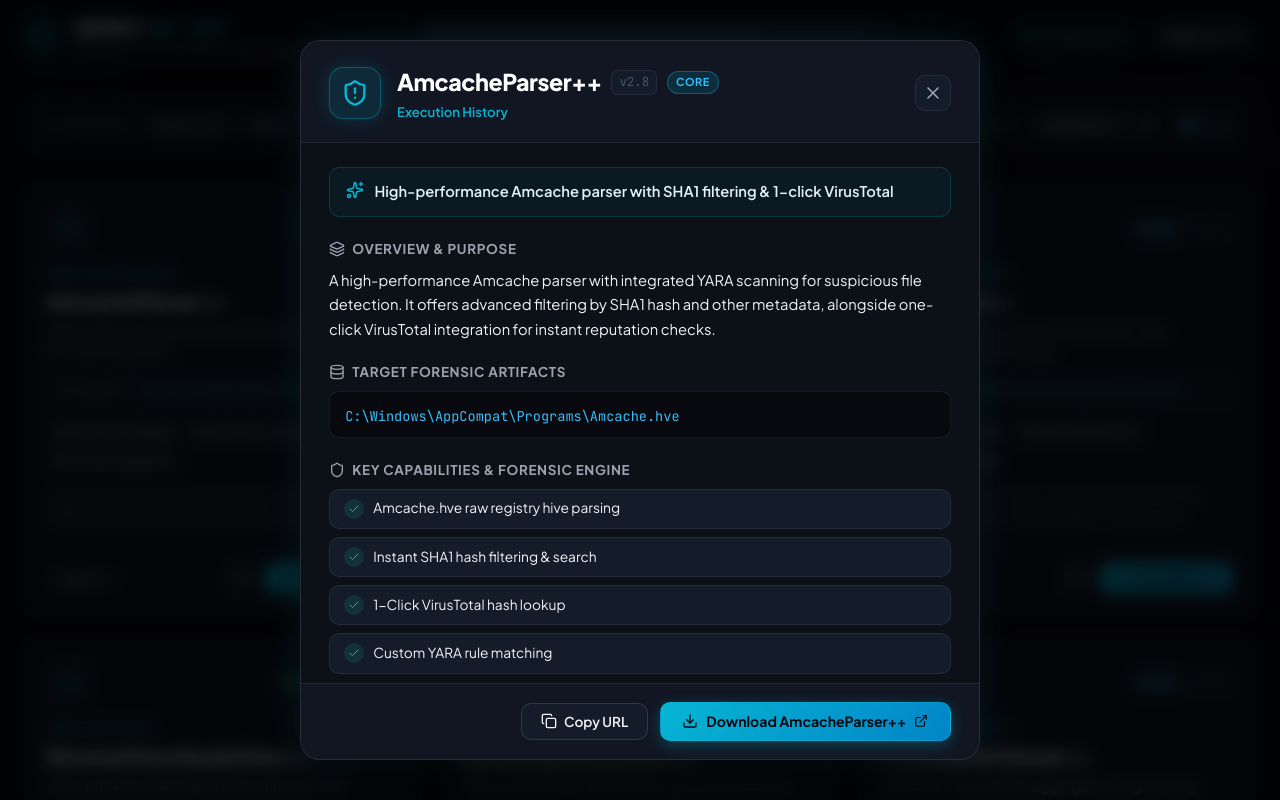
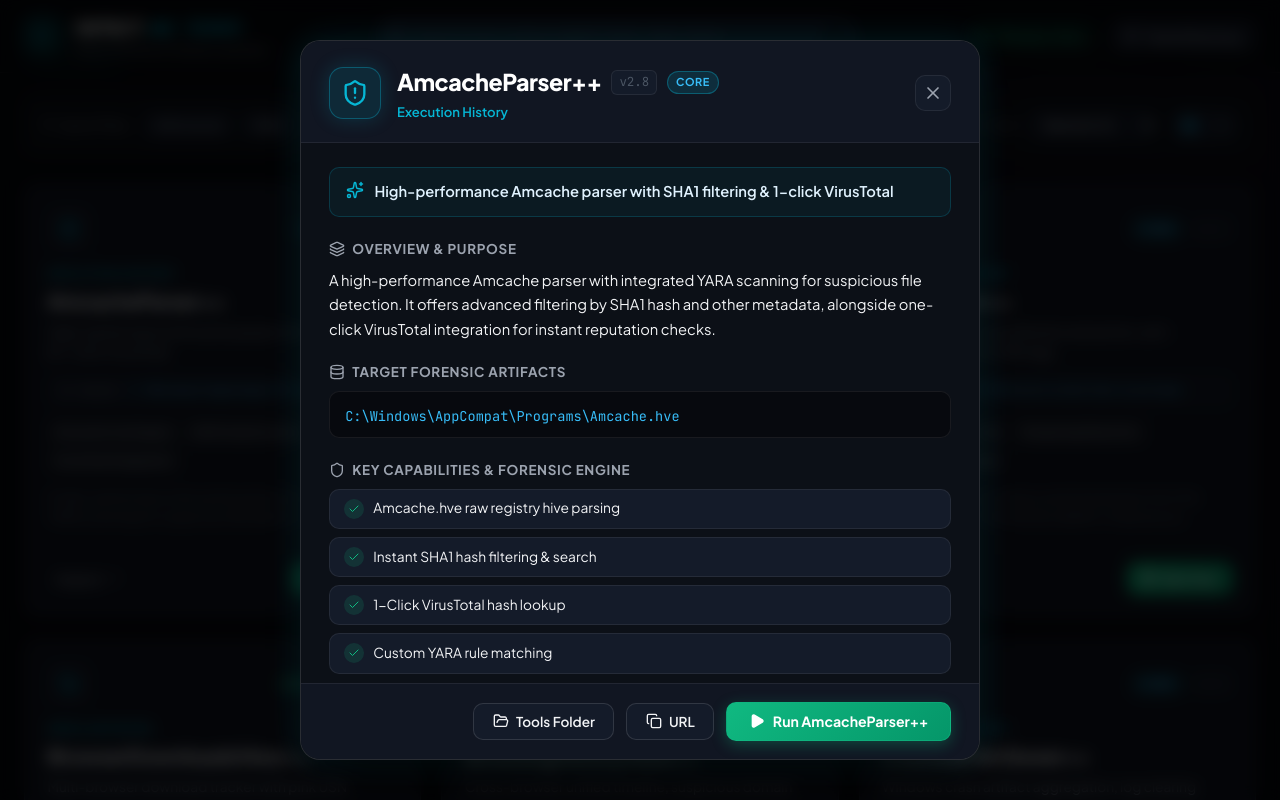
Before and after one commit to barron-local/detect-demo, a React (Vite) app: page / in a window 1280 px wide. Both pictures are taken after a click on the button 222 px from the left and 909 px from the top of the page. Shown: the part 509-1309 px from the top of the page. Built offline with nearby package versions, Linux system fonts and the light colour scheme.

Commit message:
feat(launcher): execute forensic tools directly natively from app with live process management

```diff
--- a/src/App.css
+++ b/src/App.css
@@ -18,6 +18,7 @@
   --accent-purple: #a855f7;
   --accent-pink: #ec4899;
   --accent-amber: #f59e0b;
+  --accent-red: #ef4444;
 
   --text-primary: #f3f4f6;
   --text-secondary: #9ca3af;
@@ -256,6 +257,12 @@
   color: var(--accent-emerald);
 }
 
+.pill-running {
+  background: rgba(6, 182, 212, 0.15);
+  border-color: rgba(6, 182, 212, 0.4);
+  color: #38bdf8;
+}
+
 .pulse-dot {
   width: 6px;
   height: 6px;
@@ -263,6 +270,15 @@
   border-radius: 50%;
   box-shadow: 0 0 8px var(--accent-emerald);
   animation: pulse 2s infinite ease-in-out;
+}
+
+.pulse-dot-mini {
+  width: 6px;
+  height: 6px;
+  background-color: var(--accent-cyan);
+  border-radius: 50%;
+  box-shadow: 0 0 8px var(--accent-cyan);
+  animation: pulse 1.5s infinite ease-in-out;
 }
 
 @keyframes pulse {
@@ -273,7 +289,7 @@
 .nav-link-btn {
   display: inline-flex;
   align-items: center;
-  gap: 0.4rem;
+  gap: 0.45rem;
   background: var(--bg-surface);
   border: 1px solid var(--border-subtle);
   color: var(--text-secondary);
@@ -283,6 +299,7 @@
   border-radius: var(--radius-md);
   cursor: pointer;
   transition: var(--transition-fast);
+  font-family: inherit;
 }
 
 .nav-link-btn:hover {
@@ -618,6 +635,12 @@
   box-shadow: 0 12px 30px -5px rgba(0, 0, 0, 0.6), 0 0 20px -3px rgba(6, 182, 212, 0.15);
 }
 
+.card-running {
+  border-color: rgba(16, 185, 129, 0.5) !important;
+  background: #0d171d !important;
+  box-shadow: 0 0 25px rgba(16, 185, 129, 0.2) !important;
+}
+
 .tool-card-glow {
   position: absolute;
   top: 0;
@@ -631,6 +654,11 @@
 
 .tool-card:hover .tool-card-glow {
   opacity: 1;
+}
+
+.glow-active {
+  opacity: 1 !important;
+  background: linear-gradient(90deg, transparent, var(--accent-emerald), transparent) !important;
 }
 
 .card-top {
@@ -697,6 +725,15 @@
   background: rgba(245, 158, 11, 0.15);
   color: #fbbf24;
   border: 1px solid rgba(245, 158, 11, 0.35);
+}
+
+.badge-running {
+  background: rgba(16, 185, 129, 0.2);
+  color: #34d399;
+  border: 1px solid rgba(16, 185, 129, 0.5);
+  display: inline-flex;
+  align-items: center;
+  gap: 0.35rem;
 }
 
 .version-pill {
@@ -794,6 +831,23 @@
   flex-grow: 1;
 }
 
+.card-feedback-banner {
+  padding: 0.35rem 0.65rem;
+  border-radius: var(--radius-sm);
+  font-size: 0.75rem;
+  font-weight: 600;
+  background: rgba(6, 182, 212, 0.12);
+  color: var(--accent-cyan);
+  border: 1px solid rgba(6, 182, 212, 0.3);
+  margin-bottom: 0.75rem;
+}
+
+.fb-success {
+  background: rgba(16, 185, 129, 0.15);
+  color: #34d399;
+  border-color: rgba(16, 185, 129, 0.35);
+}
+
 .card-actions {
   display: flex;
   align-items: center;
@@ -831,46 +885,47 @@
   gap: 0.45rem;
 }
 
-.btn-icon-action {
-  background: var(--bg-surface);
-  border: 1px solid var(--border-subtle);
-  color: var(--text-secondary);
-  width: 32px;
-  height: 32px;
-  border-radius: var(--radius-md);
-  display: flex;
-  align-items: center;
-  justify-content: center;
-  cursor: pointer;
-  transition: var(--transition-fast);
-}
-
-.btn-icon-action:hover {
-  background: var(--bg-surface-elevated);
-  border-color: var(--border-medium);
-  color: #ffffff;
-}
-
-.btn-card-download {
+.btn-card-run {
   display: inline-flex;
   align-items: center;
-  gap: 0.4rem;
-  background: linear-gradient(135deg, rgba(6, 182, 212, 0.9), rgba(14, 165, 233, 0.9));
-  border: 1px solid rgba(6, 182, 212, 0.4);
-  color: #07090e;
+  gap: 0.45rem;
+  background: linear-gradient(135deg, #10b981, #059669);
+  border: 1px solid rgba(16, 185, 129, 0.5);
+  color: #ffffff;
   font-size: 0.82rem;
   font-weight: 700;
-  padding: 0.42rem 0.85rem;
+  padding: 0.45rem 0.95rem;
   border-radius: var(--radius-md);
   cursor: pointer;
   transition: var(--transition-fast);
   font-family: inherit;
+  box-shadow: 0 2px 10px rgba(16, 185, 129, 0.25);
 }
 
-.btn-card-download:hover {
-  background: linear-gradient(135deg, #06b6d4, #38bdf8);
-  box-shadow: 0 0 15px rgba(6, 182, 212, 0.4);
+.btn-card-run:hover:not(:disabled) {
+  background: linear-gradient(135deg, #34d399, #10b981);
+  box-shadow: 0 4px 15px rgba(16, 185, 129, 0.4);
   transform: translateY(-1px);
+}
+
+.btn-stop {
+  background: linear-gradient(135deg, #ef4444, #dc2626) !important;
+  border-color: rgba(239, 68, 68, 0.5) !important;
+  box-shadow: 0 2px 10px rgba(239, 68, 68, 0.3) !important;
+}
+
+.btn-stop:hover:not(:disabled) {
+  background: linear-gradient(135deg, #f87171, #ef4444) !important;
+  box-shadow: 0 4px 15px rgba(239, 68, 68, 0.5) !important;
+}
+
+.spin-icon {
+  animation: spin 1s linear infinite;
+}
+
+@keyframes spin {
+  from { transform: rotate(0deg); }
+  to { transform: rotate(360deg); }
 }
 
 .empty-state-box {
@@ -1139,42 +1194,31 @@
   flex-shrink: 0;
 }
 
-.modal-cli-header {
+.modal-status-terminal {
+  background: #05070a;
+  border: 1px solid var(--border-medium);
+  border-radius: var(--radius-md);
+  overflow: hidden;
+}
+
+.terminal-header {
   display: flex;
   align-items: center;
-  justify-content: space-between;
+  gap: 0.4rem;
+  padding: 0.45rem 0.85rem;
+  background: var(--bg-surface-elevated);
+  font-size: 0.74rem;
+  font-weight: 600;
+  color: var(--accent-cyan);
+  border-bottom: 1px solid var(--border-subtle);
 }
 
-.cli-copy-btn {
-  display: inline-flex;
-  align-items: center;
-  gap: 0.35rem;
-  background: var(--bg-surface);
-  border: 1px solid var(--border-subtle);
-  color: var(--text-secondary);
-  font-size: 0.75rem;
-  font-weight: 600;
-  padding: 0.25rem 0.6rem;
-  border-radius: var(--radius-sm);
-  cursor: pointer;
-  transition: var(--transition-fast);
-  font-family: inherit;
-}
-
-.cli-copy-btn:hover {
-  background: var(--bg-surface-elevated);
-  color: var(--text-primary);
-}
-
-.modal-cli-box {
-  background: #05070a;
-  border: 1px solid var(--border-subtle);
-  border-radius: var(--radius-md);
-  padding: 0.75rem 1rem;
+.terminal-body {
+  padding: 0.75rem 0.95rem;
   font-family: var(--font-mono);
   font-size: 0.8rem;
   color: #a7f3d0;
-  overflow-x: auto;
+  word-break: break-all;
 }
 
 .modal-footer {
@@ -1212,9 +1256,9 @@
   display: inline-flex;
   align-items: center;
   gap: 0.5rem;
-  background: linear-gradient(135deg, #06b6d4, #0284c7);
-  border: 1px solid rgba(6, 182, 212, 0.4);
-  color: #07090e;
+  background: linear-gradient(135deg, #10b981, #059669);
+  border: 1px solid rgba(16, 185, 129, 0.5);
+  color: #ffffff;
   font-size: 0.88rem;
   font-weight: 700;
   padding: 0.58rem 1.35rem;
@@ -1222,12 +1266,12 @@
   cursor: pointer;
   transition: var(--transition-fast);
   font-family: inherit;
-  box-shadow: 0 4px 15px rgba(6, 182, 212, 0.3);
+  box-shadow: 0 4px 15px rgba(16, 185, 129, 0.3);
 }
 
-.btn-primary:hover {
-  background: linear-gradient(135deg, #22d3ee, #0ea5e9);
-  box-shadow: 0 6px 20px rgba(6, 182, 212, 0.5);
+.btn-primary:hover:not(:disabled) {
+  background: linear-gradient(135deg, #34d399, #10b981);
+  box-shadow: 0 6px 20px rgba(16, 185, 129, 0.5);
   transform: translateY(-1px);
 }
 
--- a/src/App.tsx
+++ b/src/App.tsx
@@ -1,4 +1,4 @@
-import { useState, useMemo, useEffect } from "react";
+import { useState, useMemo, useEffect, useCallback } from "react";
 import { TOOLS_DATA, ToolCategory, ForensicTool } from "./data/toolsData";
 import { Navbar } from "./components/Navbar";
 import { HeroSection } from "./components/HeroSection";
@@ -17,6 +17,7 @@
   const [sortBy, setSortBy] = useState<"name" | "category" | "badge">("name");
   const [viewMode, setViewMode] = useState<"grid" | "list">("grid");
   const [selectedTool, setSelectedTool] = useState<ForensicTool | null>(null);
+  const [runningTools, setRunningTools] = useState<Record<string, boolean>>({});
 
   useEffect(() => {
     const handleKeyDown = (e: KeyboardEvent) => {
@@ -29,6 +30,17 @@
     window.addEventListener("keydown", handleKeyDown);
     return () => window.removeEventListener("keydown", handleKeyDown);
   }, []);
+
+  const handleToolStatusChange = useCallback((toolId: string, isRunning: boolean) => {
+    setRunningTools((prev) => ({
+      ...prev,
+      [toolId]: isRunning,
+    }));
+  }, []);
+
+  const runningCount = useMemo(() => {
+    return Object.values(runningTools).filter(Boolean).length;
+  }, [runningTools]);
 
   const filteredTools = useMemo(() => {
     let result = [...TOOLS_DATA];
@@ -63,6 +75,9 @@
     }
 
     result.sort((a, b) => {
+      if (runningTools[a.id] && !runningTools[b.id]) return -1;
+      if (!runningTools[a.id] && runningTools[b.id]) return 1;
+
       if (sortBy === "badge") {
         const priority: Record<string, number> = {
           Featured: 4,
@@ -82,7 +97,7 @@
     });
 
     return result;
-  }, [searchQuery, selectedCategory, activeFeatureFilter, sortBy]);
+  }, [searchQuery, selectedCategory, activeFeatureFilter, sortBy, runningTools]);
 
   const handleResetFilters = () => {
     setSearchQuery("");
@@ -96,6 +111,7 @@
         searchQuery={searchQuery}
         onSearchChange={setSearchQuery}
         toolCount={TOOLS_DATA.length}
+        runningCount={runningCount}
       />
 
       <main className="main-content">
@@ -126,6 +142,8 @@
                 key={tool.id}
                 tool={tool}
                 onSelect={setSelectedTool}
+                isRunning={!!runningTools[tool.id]}
+                onStatusChange={handleToolStatusChange}
               />
             ))}
           </div>
@@ -149,6 +167,8 @@
       <ToolDetailModal
         tool={selectedTool}
         onClose={() => setSelectedTool(null)}
+        isRunning={selectedTool ? !!runningTools[selectedTool.id] : false}
+        onStatusChange={handleToolStatusChange}
       />
 
       <footer className="site-footer">
--- a/src/components/Navbar.tsx
+++ b/src/components/Navbar.tsx
@@ -1,17 +1,19 @@
 import React from "react";
-import { Shield, ExternalLink, Search } from "lucide-react";
-import { openExternalLink } from "../utils/openUrl";
+import { Shield, FolderOpen, Search } from "lucide-react";
+import { openToolsFolder } from "../services/toolRunner";
 
 interface NavbarProps {
   searchQuery: string;
   onSearchChange: (query: string) => void;
   toolCount: number;
+  runningCount: number;
 }
 
 export const Navbar: React.FC<NavbarProps> = ({
   searchQuery,
   onSearchChange,
   toolCount,
+  runningCount,
 }) => {
   return (
     <header className="site-header">
@@ -23,9 +25,9 @@
           <div className="brand-text-block">
             <div className="brand-title-row">
               <span className="brand-name">DETECT<span className="brand-accent">.AC</span></span>
-              <span className="brand-badge">SUITE</span>
+              <span className="brand-badge">RUNNER</span>
             </div>
-            <span className="brand-sub">Windows Forensics & Anti-Cheat Analysis</span>
+            <span className="brand-sub">Native Windows Forensic Launcher</span>
           </div>
         </div>
 
@@ -50,18 +52,25 @@
         </div>
 
         <div className="nav-actions">
-          <div className="live-status-pill">
-            <span className="pulse-dot" />
-            <span className="status-text">{toolCount} Tools Active</span>
-          </div>
+          {runningCount > 0 ? (
+            <div className="live-status-pill pill-running">
+              <span className="pulse-dot-mini" />
+              <span className="status-text">{runningCount} Running</span>
+            </div>
+          ) : (
+            <div className="live-status-pill">
+              <span className="pulse-dot" />
+              <span className="status-text">{toolCount} Ready to Run</span>
+            </div>
+          )}
 
           <button
             className="nav-link-btn"
-            onClick={() => openExternalLink("https://detect.ac")}
-            title="Visit detect.ac official website"
+            onClick={() => openToolsFolder()}
+            title="Open local tools directory in Explorer"
           >
-            <span>detect.ac</span>
-            <ExternalLink size={13} />
+            <FolderOpen size={14} />
+            <span>Tools Directory</span>
           </button>
         </div>
       </div>
--- a/src/components/ToolCard.tsx
+++ b/src/components/ToolCard.tsx
@@ -1,12 +1,11 @@
 import React, { useState } from "react";
 import { ForensicTool } from "../data/toolsData";
 import { ToolIcon } from "./ToolIcon";
-import { openExternalLink } from "../utils/openUrl";
+import { launchTool, killTool } from "../services/toolRunner";
 import {
-  Download,
-  Copy,
-  Check,
-  ExternalLink,
+  Play,
+  Square,
+  Loader2,
   ChevronRight,
   Database,
 } from "lucide-react";
@@ -14,29 +13,52 @@
 interface ToolCardProps {
   tool: ForensicTool;
   onSelect: (tool: ForensicTool) => void;
+  isRunning?: boolean;
+  onStatusChange?: (toolId: string, running: boolean, msg?: string) => void;
 }
 
-export const ToolCard: React.FC<ToolCardProps> = ({ tool, onSelect }) => {
-  const [copied, setCopied] = useState(false);
+export const ToolCard: React.FC<ToolCardProps> = ({
+  tool,
+  onSelect,
+  isRunning = false,
+  onStatusChange,
+}) => {
+  const [loading, setLoading] = useState(false);
+  const [feedback, setFeedback] = useState<string | null>(null);
 
-  const handleCopy = async (e: React.MouseEvent) => {
+  const handleLaunch = async (e: React.MouseEvent) => {
     e.stopPropagation();
-    try {
-      await navigator.clipboard.writeText(tool.downloadUrl);
-      setCopied(true);
-      setTimeout(() => setCopied(false), 2000);
-    } catch {
+    if (loading) return;
+
+    if (isRunning) {
+      setLoading(true);
+      await killTool(tool.id);
+      setLoading(false);
+      onStatusChange?.(tool.id, false, "Process stopped");
+      setFeedback("Stopped");
+      setTimeout(() => setFeedback(null), 2500);
+      return;
     }
-  };
 
-  const handleDownload = (e: React.MouseEvent) => {
-    e.stopPropagation();
-    openExternalLink(tool.downloadUrl);
+    setLoading(true);
+    setFeedback("Preparing & Launching...");
+    const res = await launchTool(tool);
+    setLoading(false);
+
+    if (res.success) {
+      onStatusChange?.(tool.id, true, res.message);
+      setFeedback("Running");
+      setTimeout(() => setFeedback(null), 3000);
+    } else {
+      onStatusChange?.(tool.id, false, res.message);
+      setFeedback("Failed to launch");
+      setTimeout(() => setFeedback(null), 3500);
+    }
   };
 
   return (
     <article
-      className="tool-card"
+      className={`tool-card ${isRunning ? "card-running" : ""}`}
       onClick={() => onSelect(tool)}
       role="button"
       tabIndex={0}
@@ -47,7 +69,7 @@
         }
       }}
     >
-      <div className="tool-card-glow" />
+      <div className={`tool-card-glow ${isRunning ? "glow-active" : ""}`} />
 
       <div className="card-top">
         <div className="card-icon-container">
@@ -55,10 +77,16 @@
         </div>
 
         <div className="card-meta-tags">
-          {tool.badge && (
-            <span className={`badge-pill badge-${tool.badge.toLowerCase()}`}>
-              {tool.badge}
+          {isRunning ? (
+            <span className="badge-pill badge-running">
+              <span className="pulse-dot-mini" /> RUNNING
             </span>
+          ) : (
+            tool.badge && (
+              <span className={`badge-pill badge-${tool.badge.toLowerCase()}`}>
+                {tool.badge}
+              </span>
+            )
           )}
           <span className="version-pill">{tool.version}</span>
         </div>
@@ -86,6 +114,12 @@
 
       <p className="card-description-excerpt">{tool.description}</p>
 
+      {feedback && (
+        <div className={`card-feedback-banner ${feedback === "Running" ? "fb-success" : ""}`}>
+          <span>{feedback}</span>
+        </div>
+      )}
+
       <div className="card-actions" onClick={(e) => e.stopPropagation()}>
         <button
           className="btn-card-action btn-inspect"
@@ -98,25 +132,27 @@
 
         <div className="card-action-group">
           <button
-            className="btn-icon-action"
-            onClick={handleCopy}
-            title={copied ? "Link Copied!" : "Copy Download Link"}
+            className={`btn-card-run ${isRunning ? "btn-stop" : ""}`}
+            onClick={handleLaunch}
+            disabled={loading}
+            title={isRunning ? `Stop ${tool.name}` : `Run ${tool.name} directly`}
           >
-            {copied ? (
-              <Check size={15} className="text-emerald" />
+            {loading ? (
+              <>
+                <Loader2 size={14} className="spin-icon" />
+                <span>Launching...</span>
+              </>
+            ) : isRunning ? (
+              <>
+                <Square size={13} />
+                <span>Stop Tool</span>
+              </>
             ) : (
-              <Copy size={15} />
+              <>
+                <Play size={13} fill="currentColor" />
+                <span>Run Tool</span>
+              </>
             )}
-          </button>
-
-          <button
-            className="btn-card-download"
-            onClick={handleDownload}
-            title={`Download ${tool.name}`}
-          >
-            <Download size={14} />
-            <span>Download</span>
-            <ExternalLink size={12} className="opacity-70" />
           </button>
         </div>
       </div>
--- a/src/components/ToolDetailModal.tsx
+++ b/src/components/ToolDetailModal.tsx
@@ -1,13 +1,15 @@
 import React, { useEffect, useState } from "react";
 import { ForensicTool } from "../data/toolsData";
 import { ToolIcon } from "./ToolIcon";
-import { openExternalLink } from "../utils/openUrl";
+import { launchTool, killTool, openToolsFolder } from "../services/toolRunner";
 import {
   X,
-  Download,
+  Play,
+  Square,
+  Loader2,
+  FolderOpen,
   Copy,
   Check,
-  ExternalLink,
   Shield,
   Layers,
   Terminal,
@@ -18,14 +20,19 @@
 interface ToolDetailModalProps {
   tool: ForensicTool | null;
   onClose: () => void;
+  isRunning?: boolean;
+  onStatusChange?: (toolId: string, running: boolean, msg?: string) => void;
 }
 
 export const ToolDetailModal: React.FC<ToolDetailModalProps> = ({
   tool,
   onClose,
+  isRunning = false,
+  onStatusChange,
 }) => {
+  const [loading, setLoading] = useState(false);
+  const [statusMessage, setStatusMessage] = useState<string | null>(null);
   const [copiedLink, setCopiedLink] = useState(false);
-  const [copiedCommand, setCopiedCommand] = useState(false);
 
   useEffect(() => {
     const handleKeyDown = (e: KeyboardEvent) => {
@@ -43,6 +50,32 @@
 
   if (!tool) return null;
 
+  const handleLaunch = async () => {
+    if (loading) return;
+
+    if (isRunning) {
+      setLoading(true);
+      await killTool(tool.id);
+      setLoading(false);
+      onStatusChange?.(tool.id, false, "Process stopped");
+      setStatusMessage("Tool process terminated");
+      return;
+    }
+
+    setLoading(true);
+    setStatusMessage("Checking binary & launching process...");
+    const res = await launchTool(tool);
+    setLoading(false);
+
+    if (res.success) {
+      onStatusChange?.(tool.id, true, res.message);
+      setStatusMessage(res.message);
+    } else {
+      onStatusChange?.(tool.id, false, res.message);
+      setStatusMessage(`Launch failed: ${res.message}`);
+    }
+  };
+
   const handleCopyLink = async () => {
     try {
       await navigator.clipboard.writeText(tool.downloadUrl);
@@ -52,23 +85,9 @@
     }
   };
 
-  const powershellCommand = `Invoke-WebRequest -Uri "${tool.downloadUrl}" -OutFile "${tool.name}.exe"`;
-
-  const handleCopyCommand = async () => {
-    try {
-      await navigator.clipboard.writeText(powershellCommand);
-      setCopiedCommand(true);
-      setTimeout(() => setCopiedCommand(false), 2000);
-    } catch {
-    }
-  };
-
   return (
     <div className="modal-backdrop" onClick={onClose} role="dialog" aria-modal="true">
-      <div
-        className="modal-container"
-        onClick={(e) => e.stopPropagation()}
-      >
+      <div className="modal-container" onClick={(e) => e.stopPropagation()}>
         <div className="modal-header">
           <div className="modal-title-row">
             <div className="modal-icon-badge">
@@ -78,10 +97,16 @@
               <div className="modal-title-wrap">
                 <h2 className="modal-title">{tool.name}</h2>
                 <span className="modal-version-tag">{tool.version}</span>
-                {tool.badge && (
-                  <span className={`badge-pill badge-${tool.badge.toLowerCase()}`}>
-                    {tool.badge}
+                {isRunning ? (
+                  <span className="badge-pill badge-running">
+                    <span className="pulse-dot-mini" /> RUNNING
                   </span>
+                ) : (
+                  tool.badge && (
+                    <span className={`badge-pill badge-${tool.badge.toLowerCase()}`}>
+                      {tool.badge}
+                    </span>
+                  )
                 )}
               </div>
               <p className="modal-category">{tool.category}</p>
@@ -135,55 +160,65 @@
             </div>
           </div>
 
-          <div className="modal-section">
-            <div className="modal-cli-header">
-              <h3 className="modal-section-title">
-                <Terminal size={16} /> PowerShell Quick Download
-              </h3>
-              <button
-                className="cli-copy-btn"
-                onClick={handleCopyCommand}
-                title="Copy Command"
-              >
-                {copiedCommand ? (
-                  <>
-                    <Check size={14} className="text-emerald" /> Copied
-                  </>
-                ) : (
-                  <>
-                    <Copy size={14} /> Copy Command
-                  </>
-                )}
-              </button>
+          {statusMessage && (
+            <div className="modal-status-terminal">
+              <div className="terminal-header">
+                <Terminal size={14} />
+                <span>Execution Status</span>
+              </div>
+              <div className="terminal-body">
+                <code>{statusMessage}</code>
+              </div>
             </div>
-            <pre className="modal-cli-box">
-              <code>{powershellCommand}</code>
-            </pre>
-          </div>
+          )}
         </div>
 
         <div className="modal-footer">
+          <button
+            className="btn-secondary"
+            onClick={() => openToolsFolder()}
+            title="Open local tools cache folder"
+          >
+            <FolderOpen size={16} />
+            <span>Tools Folder</span>
+          </button>
+
           <button
             className="btn-secondary"
             onClick={handleCopyLink}
           >
             {copiedLink ? (
               <>
-                <Check size={16} className="text-emerald" /> Link Copied
+                <Check size={16} className="text-emerald" /> Copied
               </>
             ) : (
               <>
-                <Copy size={16} /> Copy URL
+                <Copy size={16} /> URL
               </>
             )}
           </button>
+
           <button
-            className="btn-primary"
-            onClick={() => openExternalLink(tool.downloadUrl)}
+            className={`btn-primary ${isRunning ? "btn-stop" : ""}`}
+            onClick={handleLaunch}
+            disabled={loading}
           >
-            <Download size={16} />
-            <span>Download {tool.name}</span>
-            <ExternalLink size={14} className="opacity-70" />
+            {loading ? (
+              <>
+                <Loader2 size={16} className="spin-icon" />
+                <span>Processing...</span>
+              </>
+            ) : isRunning ? (
+              <>
+                <Square size={16} />
+                <span>Stop {tool.name}</span>
+              </>
+            ) : (
+              <>
+                <Play size={16} fill="currentColor" />
+                <span>Run {tool.name}</span>
+              </>
+            )}
           </button>
         </div>
       </div>
--- /dev/null
+++ b/src/services/toolRunner.ts
@@ -0,0 +1,67 @@
+import { invoke } from "@tauri-apps/api/core";
+import { ForensicTool } from "../data/toolsData";
+
+export interface ToolStatusResponse {
+  tool_id: string;
+  is_installed: boolean;
+  is_running: boolean;
+  file_path: string;
+  pid: number | null;
+}
+
+export interface LaunchResponse {
+  success: boolean;
+  message: string;
+  pid: number | null;
+  file_path: string;
+}
+
+export async function launchTool(tool: ForensicTool): Promise<LaunchResponse> {
+  try {
+    return await invoke<LaunchResponse>("launch_tool", {
+      toolId: tool.id,
+      toolName: tool.name,
+      downloadUrl: tool.downloadUrl,
+    });
+  } catch (error) {
+    const errorMsg = typeof error === "string" ? error : JSON.stringify(error);
+    return {
+      success: false,
+      message: errorMsg,
+      pid: null,
+      file_path: "",
+    };
+  }
+}
+
+export async function getToolStatus(tool: ForensicTool): Promise<ToolStatusResponse> {
+  try {
+    return await invoke<ToolStatusResponse>("get_tool_status", {
+      toolId: tool.id,
+      toolName: tool.name,
+    });
+  } catch {
+    return {
+      tool_id: tool.id,
+      is_installed: false,
+      is_running: false,
+      file_path: "",
+      pid: null,
+    };
+  }
+}
+
+export async function killTool(toolId: string): Promise<boolean> {
+  try {
+    return await invoke<boolean>("kill_tool", { toolId });
+  } catch {
+    return false;
+  }
+}
+
+export async function openToolsFolder(): Promise<void> {
+  try {
+    await invoke("open_tools_folder");
+  } catch {
+  }
+}
```
Also changed, not shown: 1 other file (tests, documents, lock files or other folders).
